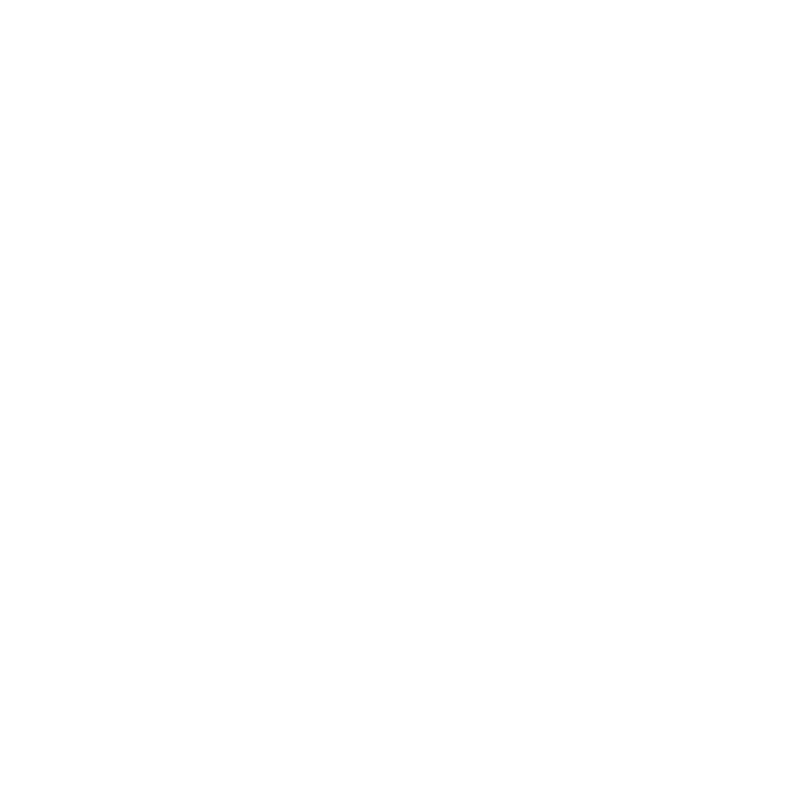
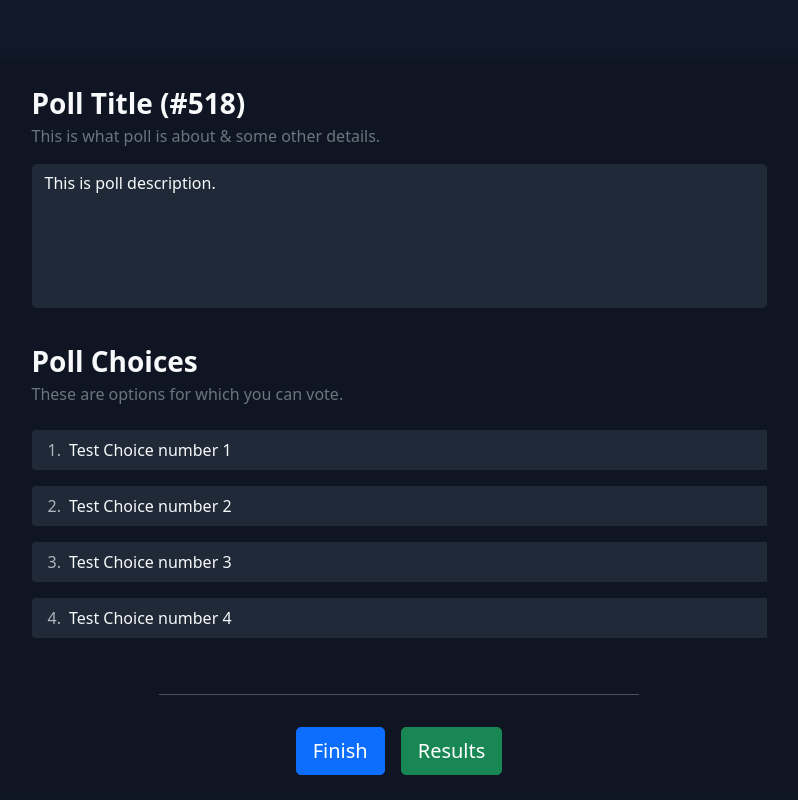
Before and after one commit to niikoolaa04/feedback-site, a Next.js app: page /polls/browse in a window 1280 px wide. Shown: the part 340-1140 px from the top of the page, without its empty margins (241-1039 px from the left). Before the commit the page ends 800 px from the top, so only its background shows below. Built offline with nearby package versions, Linux system fonts and the light colour scheme.

Commit message:
Poll & Create Poll Pages

```diff
--- /dev/null
+++ b/components/Poll/ChoicesList.js
@@ -0,0 +1,19 @@
+import { useState } from 'react'
+import { FontAwesomeIcon } from '@fortawesome/react-fontawesome'
+import { faCircleCheck } from '@fortawesome/free-regular-svg-icons'
+
+export default function ChoicesList({ choices, selected, setSelected }) {
+  return choices.map((c, i) => (
+    <div className=''>
+      <div className='text-light py-2 w-100' key={c.id}>
+        <div className="row">
+          <div className='d-flex cursor hoverEffect'>
+            <span className={ 'w-100 py-2 px-3 rounded-start'+ (selected == c.id ? ' bg-primary' : ' bg-secdark')} onClick={(() => setSelected(c.id))}>
+              <span className='text-gray500 pe-2'>{i+1}.</span>{c.text}
+            </span>
+          </div>
+        </div>
+      </div>
+    </div>
+  ))
+}
--- a/pages/_app.js
+++ b/pages/_app.js
@@ -22,7 +22,7 @@
     <>
       <Head>
         <script src="https://cdn.jsdelivr.net/npm/jquery@3.5.1/dist/jquery.slim.min.js" integrity="sha384-DfXdz2htPH0lsSSs5nCTpuj/zy4C+OGpamoFVy38MVBnE+IbbVYUew+OrCXaRkfj" crossOrigin="anonymous"></script>
-        <script src="https://cdn.jsdelivr.net/npm/bootstrap@4.6.1/dist/js/bootstrap.bundle.min.js" integrity="sha384-fQybjgWLrvvRgtW6bFlB7jaZrFsaBXjsOMm/tB9LTS58ONXgqbR9W8oWht/amnpF" crossorigin="anonymous"></script>
+        <script src="https://cdn.jsdelivr.net/npm/bootstrap@4.6.1/dist/js/bootstrap.bundle.min.js" integrity="sha384-fQybjgWLrvvRgtW6bFlB7jaZrFsaBXjsOMm/tB9LTS58ONXgqbR9W8oWht/amnpF" crossOrigin="anonymous"></script>
         <meta name="viewport" content="width=device-width, initial-scale=1" />
         <style>{dom.css()}</style>
       </Head>
--- a/pages/polls/[id].js
+++ b/pages/polls/[id].js
@@ -1,10 +1,66 @@
-import React from 'react'
+import { useState } from 'react'
 import { useRouter } from 'next/router'
+import Head from 'next/head'
+import Navigation from '../../components/Navigation/Navigation'
+import Footer from '../../components/Other/Footer'
+import ChoicesList from '../../components/Poll/ChoicesList'
 
 export default function PollDetails() {
   const router = useRouter()
+  const [selected, setSelected] = useState(-1);
+  const [choices, setChoices] = useState([{
+    id: 1,
+    text: 'Test Choice number 1'
+  }, {
+    id: 2,
+    text: 'Test Choice number 2'
+  },{
+    id: 3,
+    text: 'Test Choice number 3'
+  },{
+    id: 4,
+    text: 'Test Choice number 4'
+  }]);
+
   const { id } = router.query
   return (
-    <div>Poll Details - {id}</div>
+    <div className='hideOverflow'>
+      <Navigation active='polls' />
+      <Head>
+        <title>Feedback App - Poll #{id}</title>
+        <meta name="description" content="Generated by create next app" />
+        <link rel="icon" href="/favicon.ico" />
+      </Head>
+      <div className="">
+        <div className='bg-maindark'>
+          <div className="container py-6">
+            <div className="row d-flex justify-content-center">
+              <div className="bg-bluedark shadow w-75 rounded-1">
+                {/* TITLE & DESCRIPTION */}
+                <div className='px-5 mb-3 pt-4'>
+                  <p className='text-light fs-3 fw-bold mb-0'>Poll Title (#518)</p>
+                  <p className='text-gray600'>This is what poll is about & some other details.</p>
+                  <textarea disabled className="form-control border-secdark bg-secdark mt-3 text-light" placeholder="Question for your Poll" id="pollQuestion" style={{ height: "9rem", resize: "none" }} value={"This is poll description."} />
+                </div>
+                <div className="px-5 mb-5 pt-3">
+                  <p className="text-light fs-3 fw-bold mb-0">Poll Choices</p>
+                  <p className='text-gray600'>These are options for which you can vote.</p>
+                  <ChoicesList selected={selected} setSelected={setSelected} choices={choices} />
+                </div>
+                <div className="d-flex justify-content-center pb-3">
+                  <div className='bg-gray700' style={{ width: "30rem", height: "1px" }} />
+                </div>
+                <div className='px-5 py-3 pb-4 text-center'>
+                  <button className="btn btn-primary btn-lg me-2">Finish</button>
+                  {/* IF EVERYONE CAN SEE THEM */}
+                  <button className="btn btn-success btn-lg ms-2">Results</button>
+                </div>
+              </div>
+            </div>
+          </div>
+        </div>
+      </div>
+      <Footer />``
+    </div>
   )
 }
```
Also changed, not shown: components/Poll/Answers.js (deleted, +0 -11 lines), components/Poll/Choices.js (added, +10 -0 lines), pages/polls/new.js (+37 -22 lines), 1 other file (tests, documents, lock files or other folders).
